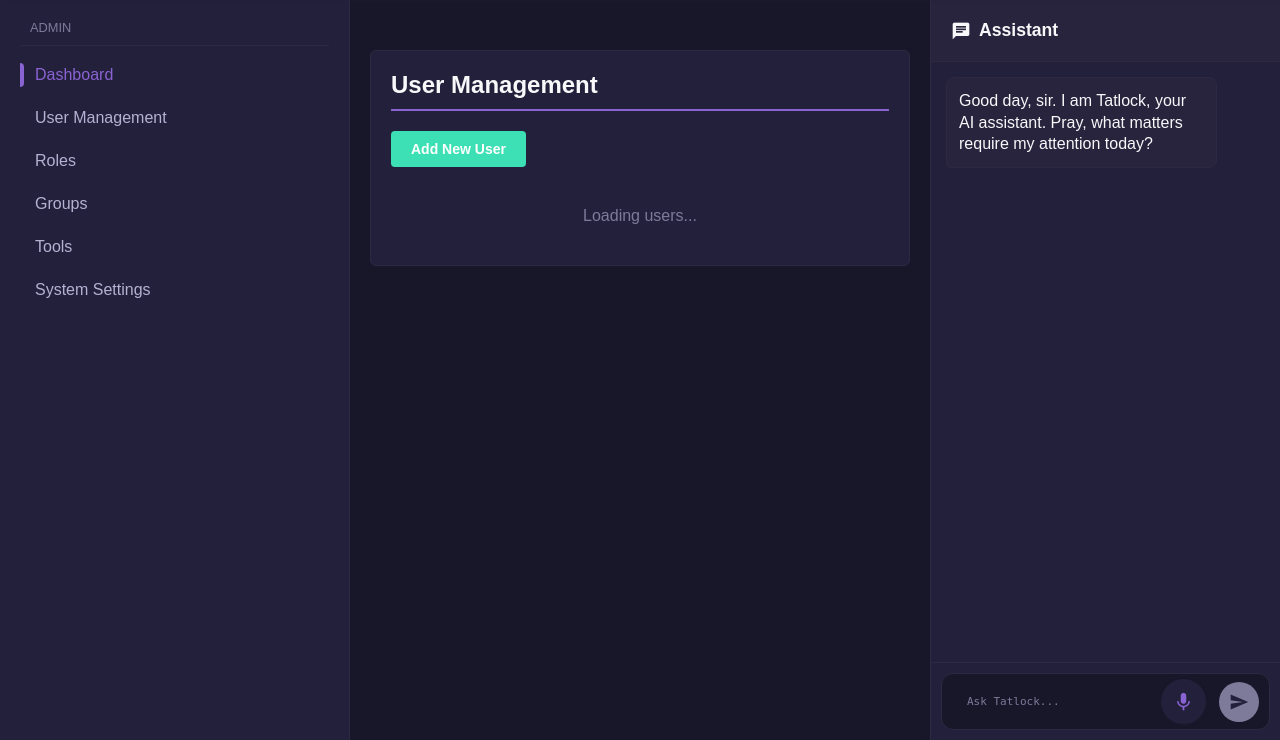
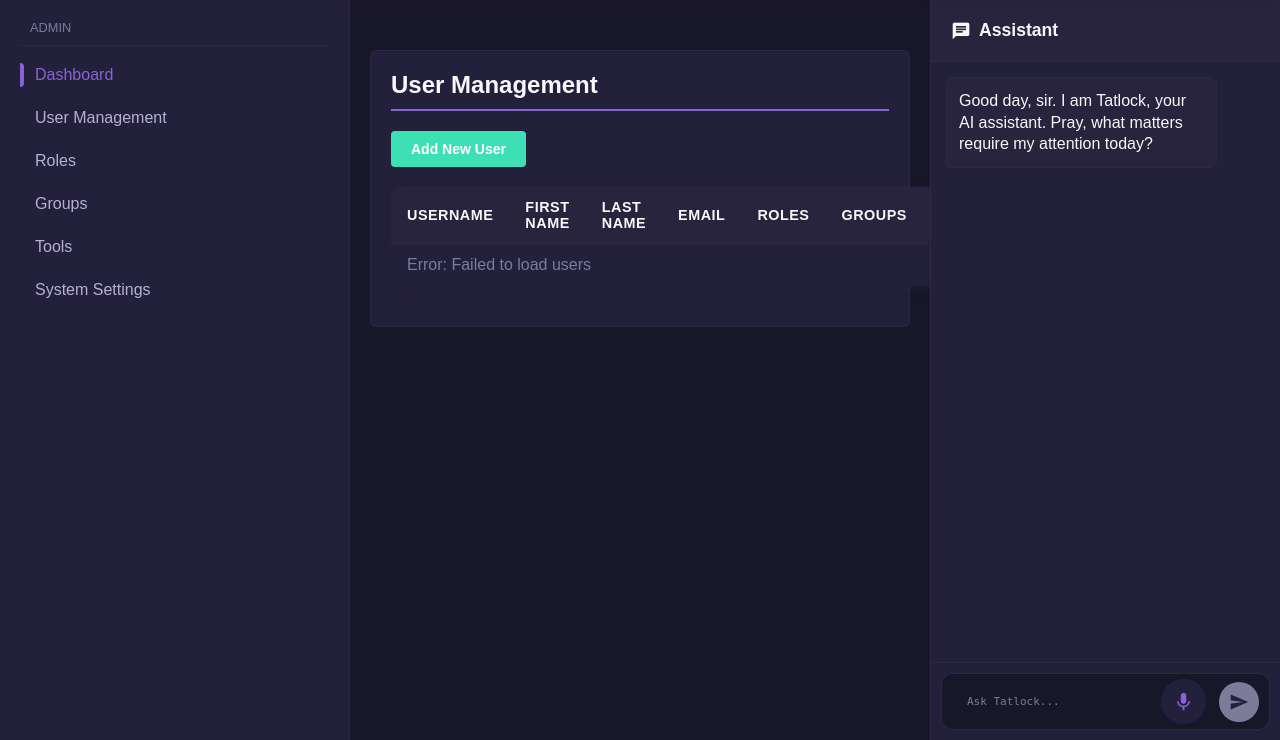
Before and after one commit to postmeridiem/tatlock, a Python web app: template stem/templates/page.admin.html in a window 1280 px wide, after a click on "User Management". Shown: the part 60-800 px from the top of the page. Run offline with Jinja, Linux system fonts and the light colour scheme; the template is opened without the code that fills it: most values are stand-ins (such as "Sample title", 1, 10 or a date in 2020); some libraries are stand-ins or nearby versions.

Commit message:
fix: add user table structure to admin template for user management section
- Add table with users-table-body for JavaScript population
- Ensures users are displayed and managed correctly in admin UI

```diff
--- a/stem/templates/page.admin.html
+++ b/stem/templates/page.admin.html
@@ -33,9 +33,24 @@
     <!-- Users Section -->
     <div id="users" class="section" style="display: none;">
         <div class="section-title">User Management</div>
-        <button class="add-btn" onclick="showUserModal()">Add New User</button>
         <div id="users-content">
-            <div class="loading">Loading users...</div>
+            <div class="add-btn-container"><button class="add-btn" onclick="showUserModal()">Add New User</button></div>
+            <table class="user-table">
+                <thead>
+                    <tr>
+                        <th>Username</th>
+                        <th>First Name</th>
+                        <th>Last Name</th>
+                        <th>Email</th>
+                        <th>Roles</th>
+                        <th>Groups</th>
+                        <th>Actions</th>
+                    </tr>
+                </thead>
+                <tbody id="users-table-body">
+                    <tr><td colspan="7" class="loading">Loading users...</td></tr>
+                </tbody>
+            </table>
         </div>
     </div>
 
```
